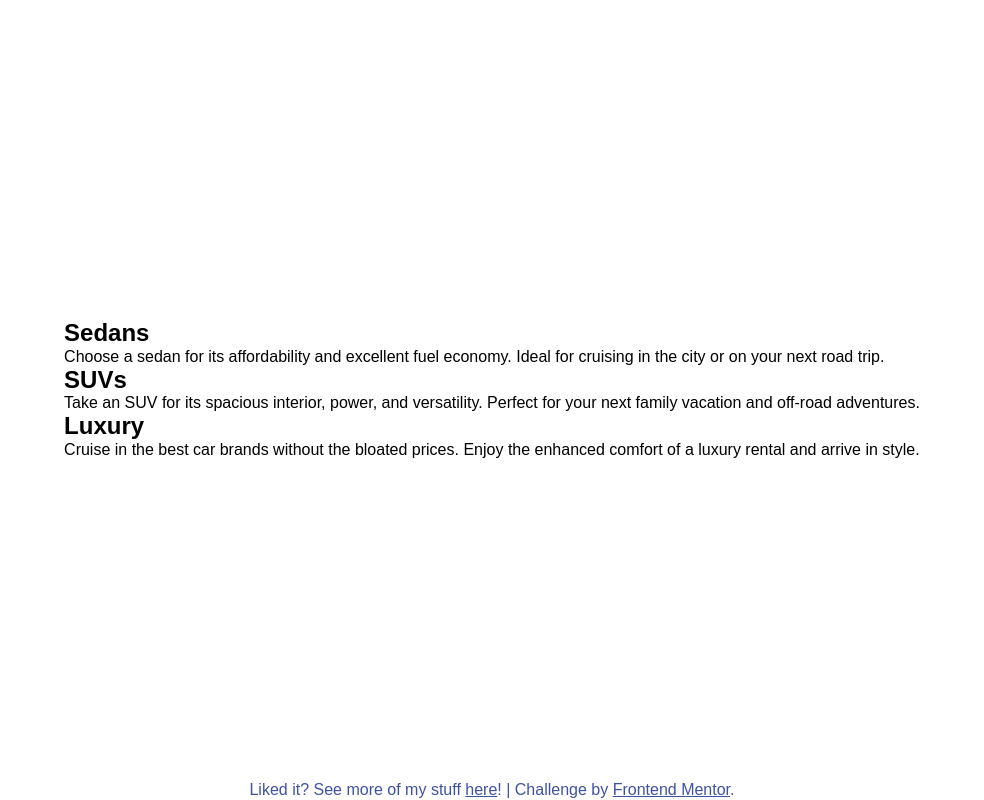
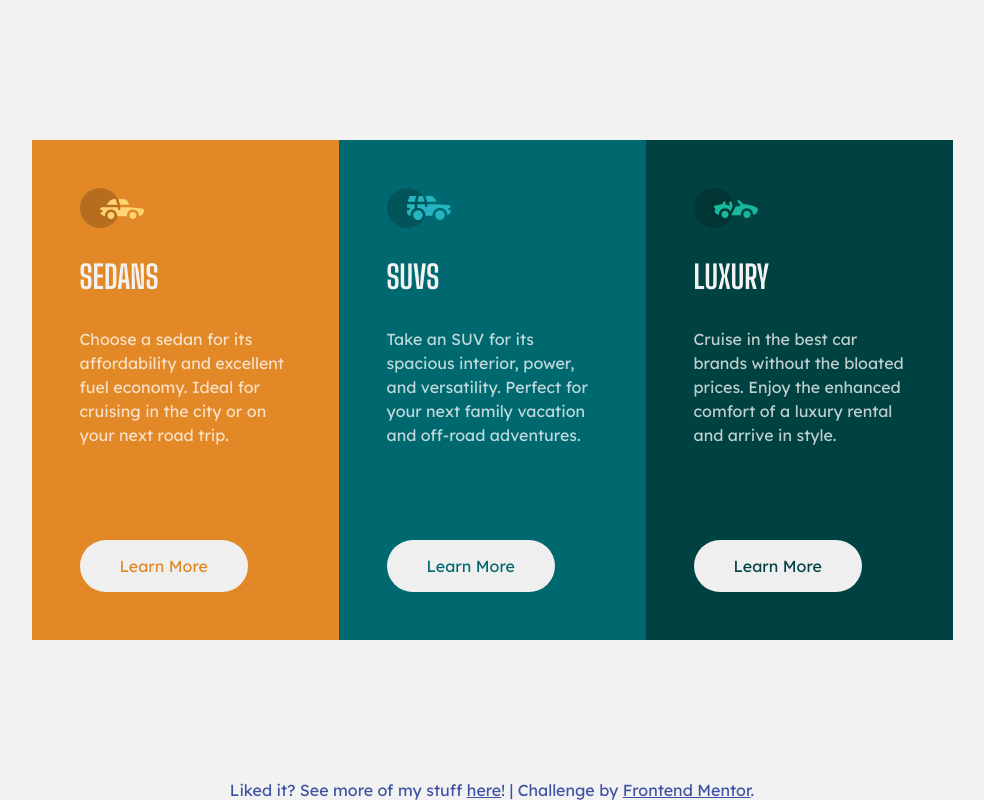
Before and after one commit to matiaslagoevia/preview-card-component, a plain HTML site: page index.html in a window 1280 px wide. Shown: the whole page, without its empty margins (148-1132 px from the left). Drawn offline with Linux system fonts and the light colour scheme.

Commit message:
add solution

```diff
--- a/index.html
+++ b/index.html
@@ -20,25 +20,31 @@
     <main>
       <div class="preview-card">
         <div class="card sedan">
-          <h2>Sedans</h2>
+          <img src="images/icon-sedans.svg" alt="Sedan icon" />
+          <h1>SEDANS</h1>
           <p>
             Choose a sedan for its affordability and excellent fuel economy.
             Ideal for cruising in the city or on your next road trip.
           </p>
+          <button>Learn More</button>
         </div>
         <div class="card suv">
-          <h2>SUVs</h2>
+          <img src="images/icon-suvs.svg" alt="SUV icon" />
+          <h1>SUVS</h1>
           <p>
             Take an SUV for its spacious interior, power, and versatility.
             Perfect for your next family vacation and off-road adventures.
           </p>
+          <button>Learn More</button>
         </div>
         <div class="card luxury">
-          <h2>Luxury</h2>
+          <img src="images/icon-luxury.svg" alt="Luxury icon" />
+          <h1>LUXURY</h1>
           <p>
             Cruise in the best car brands without the bloated prices. Enjoy the
             enhanced comfort of a luxury rental and arrive in style.
           </p>
+          <button>Learn More</button>
         </div>
       </div>
     </main>
--- a/style.css
+++ b/style.css
@@ -1,9 +1,11 @@
 @import "reset.css";
+@import url("https://fonts.googleapis.com/css2?family=Big+Shoulders+Display:wght@700&family=Lexend+Deca&display=swap");
 
 body {
-  font-family: sans-serif;
+  font-family: "Lexend Deca", sans-serif;
   display: flex;
   flex-direction: column;
+  background-color: hsl(0, 0%, 95%);
 }
 
 main {
@@ -18,3 +20,72 @@ footer {
   text-align: center;
   color: hsl(228, 45%, 44%);
 }
+
+.preview-card {
+  display: flex;
+  flex-flow: row wrap;
+  align-items: center;
+  justify-content: center;
+}
+
+.card {
+  max-width: 307px;
+  aspect-ratio: 307/500;
+  padding: 3em;
+  display: flex;
+  flex-direction: column;
+}
+
+.card img {
+  align-self: start;
+}
+
+.card h1 {
+  color: hsl(0, 0%, 95%);
+  margin: 1em 0;
+  font-family: "Big Shoulders Display", sans-serif;
+}
+
+.card p {
+  color: hsla(0, 0%, 100%, 0.75);
+  line-height: 1.5rem;
+  flex: 1;
+}
+
+.card button {
+  padding: 1em 2.5em;
+  align-self: start;
+  border-radius: 2em;
+  border: 0px;
+}
+
+.card button:hover {
+  color: hsl(0, 0%, 95%);
+  border: 0.125em hsl(0, 0%, 95%) solid;
+  background-color: hsla(0, 0%, 0%, 0);
+  cursor: pointer;
+}
+
+.sedan {
+  background-color: hsl(31, 77%, 52%);
+}
+
+.sedan button {
+  color: hsl(31, 77%, 52%);
+}
+
+.suv {
+  background-color: hsl(184, 100%, 22%);
+}
+
+.suv button {
+  color: hsl(184, 100%, 22%);
+}
+
+.luxury {
+  background-color: hsl(179, 100%, 13%);
+}
+
+.luxury button {
+  color: hsl(179, 100%, 13%);
+}
```
